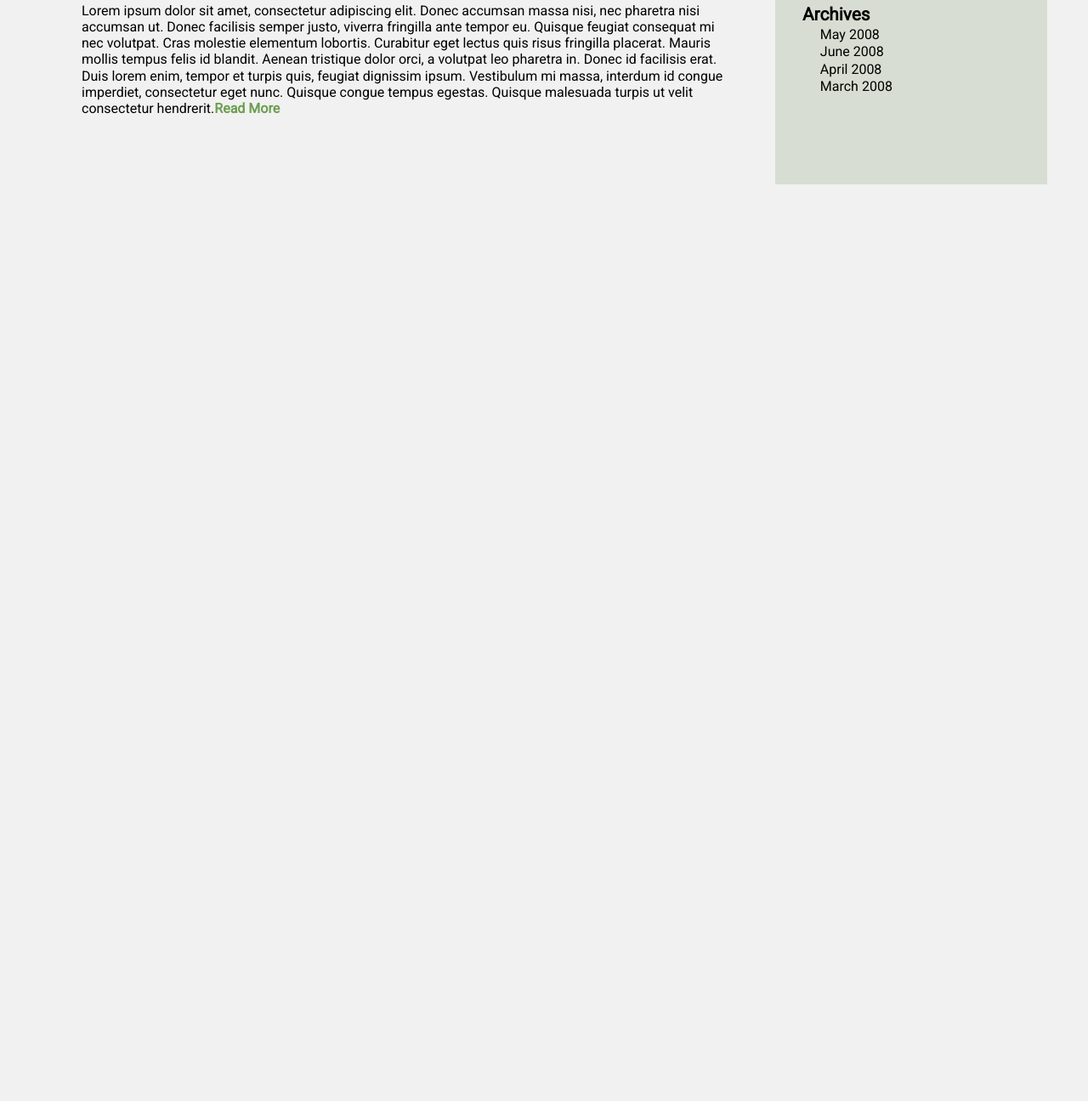
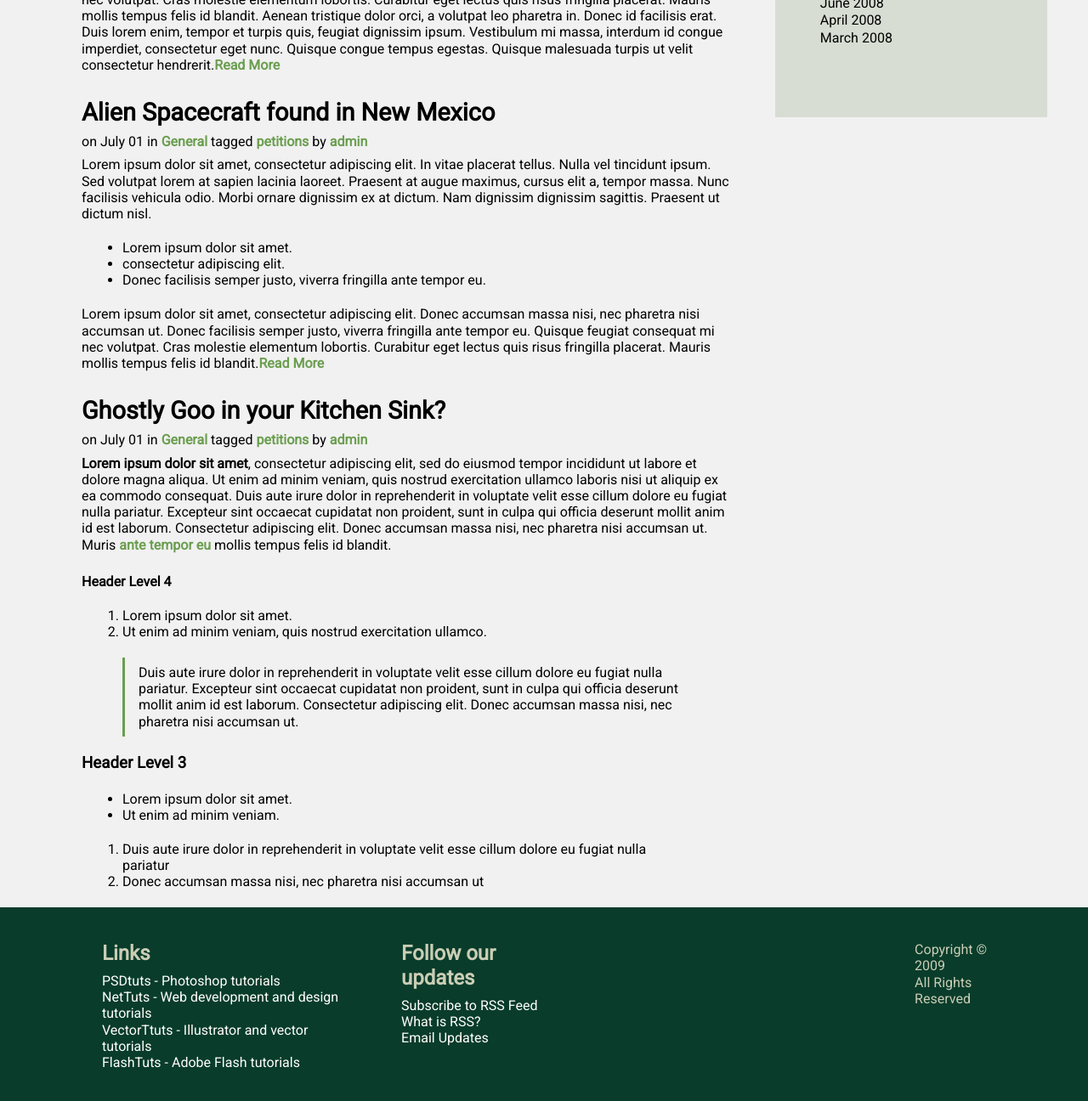
Before and after one commit to YunkeXiao/sample_blog, a plain HTML site: page index.html in a window 1280 px wide. Shown: the part 659-1955 px from the top of the page at 85% size. Before the commit the page ends 876 px from the top, so only its background shows below. Drawn offline with Linux system fonts and the light colour scheme.

Commit message:
Finished the bulk of the html/css code

```diff
--- a/index.html
+++ b/index.html
@@ -58,29 +58,111 @@
             <a class="tableLink" href="#">March 2008</a>
         </div>
     </div>
-    <div id="article">
+    <div class="bodyText">
+        <div class="article">
             <h1 class="articleTitle">Don't Cancel Chuck!</h1>
             <p class="articleMetaData">on July 01 in <a class="articleLink" href="#">General</a> tagged
                 <a class="articleLink" href="#">petitions</a> by <a class="articleLink" href="#">admin</a></p>
-        <p class="articleText">Lorem ipsum dolor sit amet, consectetur adipiscing elit, sed do eiusmod tempor incididunt
-            ut labore et dolore magna aliqua. Ut enim ad minim veniam, quis nostrud exercitation ullamco laboris nisi ut
+            <p class="articleText">Lorem ipsum dolor sit amet, consectetur adipiscing elit, sed do eiusmod tempor
+                incididunt
+                ut labore et dolore magna aliqua. Ut enim ad minim veniam, quis nostrud exercitation ullamco laboris
+                nisi ut
                 aliquip ex ea commodo consequat. Duis aute irure dolor in reprehenderit in voluptate velit esse cillum
-            dolore eu fugiat nulla pariatur. Excepteur sint occaecat cupidatat non proident, sunt in culpa qui officia
+                dolore eu fugiat nulla pariatur. Excepteur sint occaecat cupidatat non proident, sunt in culpa qui
+                officia
                 deserunt mollit anim id est laborum.</p>
-        <p class="articleQuote">Lorem ipsum dolor sit amet, consectetur adipiscing elit. Aenean vestibulum libero lacus,
+            <p class="articleQuote">Lorem ipsum dolor sit amet, consectetur adipiscing elit. Aenean vestibulum libero
+                lacus,
                 in scelerisque libero elementum ac. Nullam vitae erat metus. Aliquam a vestibulum lacus. Fusce ac eros
                 fringilla, elementum sapien a, pellentesque turpis. Ut nec faucibus velit.</p>
-        <p class="articleText">Lorem ipsum dolor sit amet, consectetur adipiscing elit. Donec accumsan massa nisi, nec
-            pharetra nisi accumsan ut. Donec facilisis semper justo, viverra fringilla ante tempor eu. Quisque feugiat
+            <p class="articleText">Lorem ipsum dolor sit amet, consectetur adipiscing elit. Donec accumsan massa nisi,
+                nec
+                pharetra nisi accumsan ut. Donec facilisis semper justo, viverra fringilla ante tempor eu. Quisque
+                feugiat
                 consequat mi nec volutpat. Cras molestie elementum lobortis. Curabitur eget lectus quis risus fringilla
-            placerat. Mauris mollis tempus felis id blandit. Aenean tristique dolor orci, a volutpat leo pharetra in.
+                placerat. Mauris mollis tempus felis id blandit. Aenean tristique dolor orci, a volutpat leo pharetra
+                in.
                 Donec id facilisis erat. Duis lorem enim, tempor et turpis quis, feugiat dignissim ipsum. Vestibulum mi
                 massa, interdum id congue imperdiet, consectetur eget nunc. Quisque congue tempus egestas. Quisque
                 malesuada turpis ut velit consectetur hendrerit.<a class="articleLink" href="#">Read More</a></p>
         </div>
+        <div class="article">
+            <h1 class="articleTitle">Alien Spacecraft found in New Mexico</h1>
+            <p class="articleMetaData">on July 01 in <a class="articleLink" href="#">General</a> tagged
+                <a class="articleLink" href="#">petitions</a> by <a class="articleLink" href="#">admin</a></p>
+            <p class="articleText">Lorem ipsum dolor sit amet, consectetur adipiscing elit. In vitae placerat tellus.
+                Nulla
+                vel tincidunt ipsum. Sed volutpat lorem at sapien lacinia laoreet. Praesent at augue maximus, cursus
+                elit a,
+                tempor massa. Nunc facilisis vehicula odio. Morbi ornare dignissim ex at dictum. Nam dignissim dignissim
+                sagittis. Praesent ut dictum nisl.</p>
+            <ul class="articleList">
+                <li class="articleItem">Lorem ipsum dolor sit amet.</li>
+                <li class="articleItem">consectetur adipiscing elit.</li>
+                <li class="articleItem">Donec facilisis semper justo, viverra fringilla ante tempor eu.</li>
+            </ul>
+            <p class="articleText">Lorem ipsum dolor sit amet, consectetur adipiscing elit. Donec accumsan massa nisi,
+                nec pharetra nisi accumsan ut. Donec facilisis semper justo, viverra fringilla ante tempor eu. Quisque
+                feugiat consequat mi nec volutpat. Cras molestie elementum lobortis. Curabitur eget lectus quis risus
+                fringilla placerat. Mauris mollis tempus felis id blandit.<a class="articleLink" href="#">Read More</a>
+            </p>
+        </div>
+        <div class="article">
+            <h1 class="articleTitle">Ghostly Goo in your Kitchen Sink?</h1>
+            <p class="articleMetaData">on July 01 in <a class="articleLink" href="#">General</a> tagged
+                <a class="articleLink" href="#">petitions</a> by <a class="articleLink" href="#">admin</a></p>
+            <p class="articleText"><span style="font-weight: bold">Lorem ipsum dolor sit amet</span>, consectetur
+                adipiscing elit, sed do eiusmod tempor incididunt ut labore et dolore magna aliqua. Ut enim ad minim
+                veniam, quis nostrud exercitation ullamco laboris
+                nisi ut aliquip ex ea commodo consequat. Duis aute irure dolor in reprehenderit in voluptate velit esse
+                cillum
+                dolore eu fugiat nulla pariatur. Excepteur sint occaecat cupidatat non proident, sunt in culpa qui
+                officia
+                deserunt mollit anim id est laborum. Consectetur adipiscing elit. Donec accumsan massa nisi,
+                nec pharetra nisi accumsan ut. Muris <a class="articleLink" href="#">ante tempor eu</a> mollis tempus
+                felis id blandit.
+            </p>
+            <h4>Header Level 4</h4>
+            <ol class="articleList">
+                <li>Lorem ipsum dolor sit amet.</li>
+                <li>Ut enim ad minim veniam, quis nostrud exercitation ullamco.</li>
+            </ol>
+            <p class="articleQuote">Duis aute irure dolor in reprehenderit in voluptate velit esse
+                cillum dolore eu fugiat nulla pariatur. Excepteur sint occaecat cupidatat non proident, sunt in culpa
+                qui officia deserunt mollit anim id est laborum. Consectetur adipiscing elit. Donec accumsan massa
+                nisi, nec pharetra nisi accumsan ut.</p>
+            <h3>Header Level 3</h3>
+            <ul class="articleList">
+                <li>Lorem ipsum dolor sit amet.</li>
+                <li>Ut enim ad minim veniam.</li>
+            </ul>
+            <ol class="articleList">
+                <li>Duis aute irure dolor in reprehenderit in voluptate velit esse cillum dolore eu fugiat
+                    nulla pariatur</li>
+                <li>Donec accumsan massa nisi, nec pharetra nisi accumsan ut</li>
+            </ol>
+        </div>
+    </div>
 </main>
 
-<footer></footer>
+<footer>
+    <div class="footerLinkList">
+        <h2 class="footerHeading">Links</h2>
+        <a class="footerLink" href="#">PSDtuts - Photoshop tutorials</a>
+        <a class="footerLink" href="#">NetTuts - Web development and design tutorials</a>
+        <a class="footerLink" href="#">VectorTtuts - Illustrator and vector tutorials</a>
+        <a class="footerLink" href="#">FlashTuts - Adobe Flash tutorials</a>
+    </div>
+    <div class="footerLinkList">
+        <h2 class="footerHeading">Follow our updates</h2>
+        <a class="footerLink" href="#">Subscribe to RSS Feed</a>
+        <a class="footerLink" href="#">What is RSS?</a>
+        <a class="footerLink" href="#">Email Updates</a>
+    </div>
+    <div id = "copyright">
+        <p id="copyrightMessage">Copyright &copy 2009<br>All Rights Reserved</p>
+    </div>
+</footer>
 
 </body>
 </html>
--- a/style.css
+++ b/style.css
@@ -1,13 +1,14 @@
-body *, body{
+body *, body {
     margin: 0;
     padding: 0;
 }
-body{
+
+body {
     background-color: #f1f1f1;
 }
 
 /*-----------------------HEADER-----------------------*/
-#header{
+#header {
     font-family: 'Roboto', sans-serif;
     font-size: 1rem;
     color: white;
@@ -16,42 +17,48 @@ body{
     flex-direction: row;
     justify-content: space-around;
 }
-#headerLeft,#headerRight{
+
+#headerLeft, #headerRight {
     display: flex;
     flex-direction: row;
     justify-content: space-evenly;
 }
-.headerP, .obvLink{
-    margin: 1rem 0.25rem 1rem 0.25rem;
+
+.headerP, .obvLink {
+    margin: 1rem 0.25rem;
 }
-.obvLink:link, .obvLink:visited{
+
+.obvLink:link, .obvLink:visited {
     color: #caceb5;
 }
-.obvLink:hover, .obvLink:active{
+
+.obvLink:hover, .obvLink:active {
     color: white;
 }
 
 /*-----------------------TITLE-----------------------*/
-#title{
+#title {
     font-family: 'Roboto', sans-serif;
     color: white;
     background-color: #018462;
     display: flex;
     align-items: center;
-    padding: 3rem 8rem 3rem 8rem;
+    padding: 3rem 8rem;
 
 }
-#blogTitle{
+
+#blogTitle {
     font-size: 5rem;
     margin-right: 3rem;
 }
-#blogDesc{
+
+#blogDesc {
     font-family: "Roboto Light", sans-serif;
     font-size: 1.75rem;
 }
 
 /*-----------------------NAVBAR-----------------------*/
-#navbar{
+#navbar {
     background-color: #7EB382;
     font-family: 'Roboto', sans-serif;
     font-size: 1.5rem;
@@ -60,74 +67,122 @@ body{
     flex-direction: row;
     justify-content: space-evenly;
 }
-.navButton{
+
+.navButton {
     color: black;
     text-decoration: none;
-    padding: 1rem 3rem 1rem 3rem;
+    padding: 1rem 3rem;
 }
-.navButton:hover, .navButton:active{
+
+.navButton:hover, .navButton:active {
     background-color: #69966c;
 }
 
 /*-----------------------MAIN-----------------------*/
-main{
-    display:flex;
+main {
+    display: flex;
     flex-direction: row-reverse;
     justify-content: center;
 }
+
 /*-----------------------TABLE OF CONTENT-----------------------*/
-#tableOfContent{
+#tableOfContent {
     background-color: #D7DDD2;
     width: 20vw;
+    max-height: 50vh;
     display: flex;
     flex-direction: column;
-    justify-content: center;
-    padding: 3rem 2rem 3rem 2rem
+    padding: 3rem 2rem;
 }
-.tableTitle{
+
+.tableTitle {
     font-family: 'Roboto', sans-serif;
     font-size: 1.3rem;
     margin-top: 0.5rem
 }
-.linkList{
+
+.linkList {
     display: flex;
     flex-direction: column;
     padding-left: 1.3rem;
 }
-.tableLink{
+
+.tableLink {
     text-decoration: none;
     color: black;
     font-family: 'Roboto', sans-serif;
     padding-top: 0.1rem;
 }
-.tableLink:hover, .tableLink:active{
+
+.tableLink:hover, .tableLink:active {
     color: #5e5e5e;
 }
 
-
 /*-----------------------ARTICLE-----------------------*/
-#article{
+.article {
     font-family: 'Roboto', sans-serif;
     line-height: 1.2;
-    margin: 5rem 3rem;
+    margin: 1.8rem 3rem 0 3rem;
     width: 60vw;
 }
-.articleTitle{
+
+.articleTitle {
     font-size: 1.8rem;
 }
-.articleMetaData{
-    margin: 0.5rem 0 0.5rem 0;
+
+.articleMetaData {
+    margin: 0.5rem 0;
 }
-.articleLink{
+
+.articleLink {
     color: #6b9e50;
     font-weight: bold;
     text-decoration: none;
 }
-.articleLink:hover, .articleLink:active{
-    color:#9cdb7a;
+
+.articleLink:hover, .articleLink:active {
+    color: #9cdb7a;
 }
-.articleQuote{
-    margin: 1.3rem 3rem 1.3rem 3rem;
+
+.articleQuote {
+    margin: 1.3rem 3rem;
     padding: 0.5rem 1rem;
     border-left: 3px solid #6b9e50;
 }
+
+.articleList {
+    margin: 1.3rem 3rem;
+}
+
+h4 {
+    margin-top: 1.5rem;
+}
+
+/*-----------------------FOOTER-----------------------*/
+footer {
+    font-family: 'Roboto', sans-serif;
+    background-color: #093C2B;
+    display: flex;
+    padding: 1rem 5.5rem;
+    line-height: 1.2;
+}
+
+.footerLinkList {
+    margin: 1rem 2rem 2rem 2rem;
+    display: flex;
+    flex-direction: column;
+}
+
+.footerHeading {
+    margin: 0.5rem 0;
+    font-size: 1.5rem;
+    color: #caceb5;
+}
+.footerLink{
+    color: white;
+    text-decoration: none;
+}
+#copyright{
+    padding: 1.5rem 0 0 25rem;
+    color: #caceb5
+}
```
Lines whose indentation alone changed are shown as unchanged.
